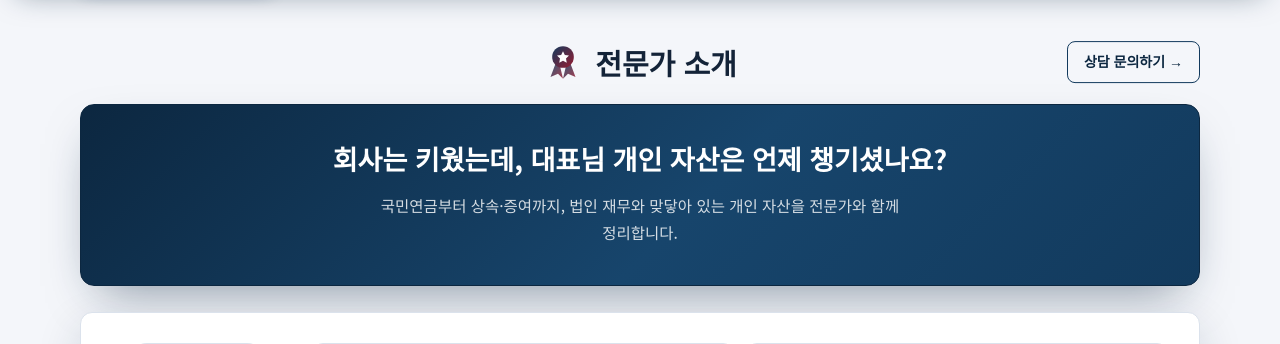
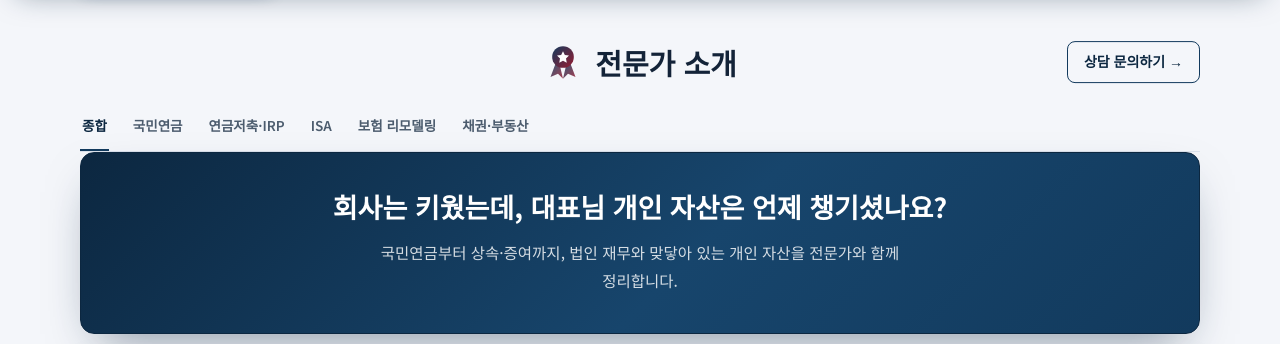
Before and after one commit to changkeunjang1/maxfinup, a Django app: page /experts/ in a window 1280 px wide. Shown: the part 89-433 px from the top of the page. Run offline with Django 5.2, Linux system fonts and the light colour scheme; some libraries are stand-ins or nearby versions.

Commit message:
자산관리 분야 상단 탭메뉴 추가
nextfinup.com/asset-management/ 참고: 종합 + 주제별(국민연금, 연금저축·IRP,
ISA, 보험 리모델링, 채권·부동산) 탭을 공용 partial(_category_tabs.html)로
만들어 /asset-management/, /experts/, /experts/<slug>/ 세 페이지 상단에
공통 적용. asset_topic 뷰에 asset_topics 컨텍스트 추가.

Co-Authored-By: Claude Sonnet 5 <noreply@anthropic.com>

```diff
--- a/ledger/static/ledger/css/ledger.css
+++ b/ledger/static/ledger/css/ledger.css
@@ -211,6 +211,19 @@ a { color: inherit; text-decoration: none; }
 .dek { font-size: 12.5px; color: var(--ink-faint); margin: 6px 0 0; }
 .lede { font-size: 14.5px; color: var(--ink-soft); margin: 18px 0 26px; padding-bottom: 22px; border-bottom: 1px solid var(--line); line-height: 1.75; }
 
+/* Category tabs (자산관리 분야: 종합/국민연금/연금저축·IRP/ISA/...) — 페이지 상단 가로 탭 */
+.category-tabs {
+  display: flex; align-items: center; gap: 22px; overflow-x: auto; -webkit-overflow-scrolling: touch;
+  border-bottom: 1px solid var(--line); margin: 18px 0 0; scrollbar-width: thin;
+}
+.category-tab {
+  flex: none; padding: 10px 2px 12px; font-family: var(--sans); font-size: 13.5px; font-weight: 600;
+  color: var(--ink-soft); border-bottom: 2px solid transparent; white-space: nowrap;
+  transition: color .15s, border-color .15s;
+}
+.category-tab:hover { color: var(--ink); }
+.category-tab.active { color: var(--brass-strong); border-bottom-color: var(--brass); }
+
 /* Step tabs (= 법인 설립 단계별 항목) — 상단 가로 탭 */
 .step-layout { display: flex; flex-direction: column; gap: 0; }
 
--- /dev/null
+++ b/ledger/templates/ledger/_category_tabs.html
@@ -0,0 +1,6 @@
+<nav class="category-tabs" aria-label="자산관리 분야">
+  <a href="{% url 'ledger:asset_management' %}" class="category-tab{% if not active_slug %} active{% endif %}">종합</a>
+  {% for t in asset_topics %}
+  <a href="{% url 'ledger:asset_topic' t.slug %}" class="category-tab{% if active_slug == t.slug %} active{% endif %}">{{ t.title }}</a>
+  {% endfor %}
+</nav>
--- a/ledger/templates/ledger/asset_management.html
+++ b/ledger/templates/ledger/asset_management.html
@@ -11,6 +11,7 @@
       <p class="dek">국민연금부터 상속·증여까지, 대표님 개인과 가족의 자산을 한자리에서</p>
     </div>
   </header>
+  {% include "ledger/_category_tabs.html" %}
   <p class="lede">법인의 세무와 재무를 정비하셨다면, 다음은 자산 현황을 직접 등록하고 분류별로 관리하는
   것입니다. 관심 있는 분야를 아래에서 살펴보세요.</p>
 
--- a/ledger/templates/ledger/asset_topic.html
+++ b/ledger/templates/ledger/asset_topic.html
@@ -10,6 +10,7 @@
       <p class="dek">{{ topic.dek }}</p>
     </div>
   </header>
+  {% include "ledger/_category_tabs.html" with active_slug=topic.slug %}
   <p class="lede">{{ topic.lede }}</p>
 
   <div class="step-content">
--- a/ledger/templates/ledger/experts.html
+++ b/ledger/templates/ledger/experts.html
@@ -24,6 +24,8 @@
     </div>
     <a href="#consult" class="expert-cta-link">상담 문의하기 <span aria-hidden="true">→</span></a>
   </div>
+
+  {% include "ledger/_category_tabs.html" %}
 
   <div class="expert-hero">
     <h2>회사는 키웠는데, 대표님 개인 자산은 언제 챙기셨나요?</h2>
--- a/ledger/views.py
+++ b/ledger/views.py
@@ -103,6 +103,7 @@ def asset_topic(request, slug):
         "topic": topic,
         "prev_topic": prev_topic,
         "next_topic": next_topic,
+        "asset_topics": ASSET_TOPICS,
     })
 
 
```
